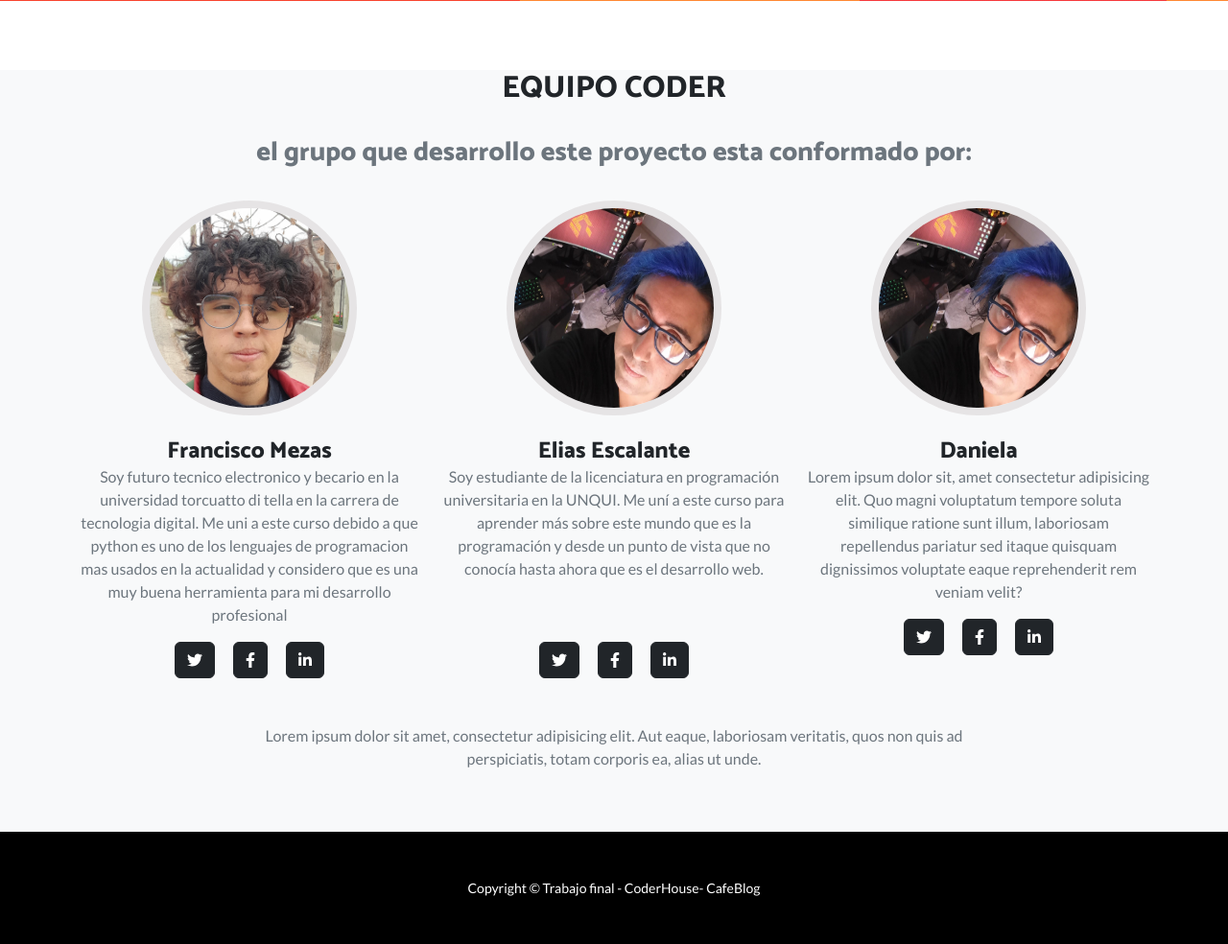
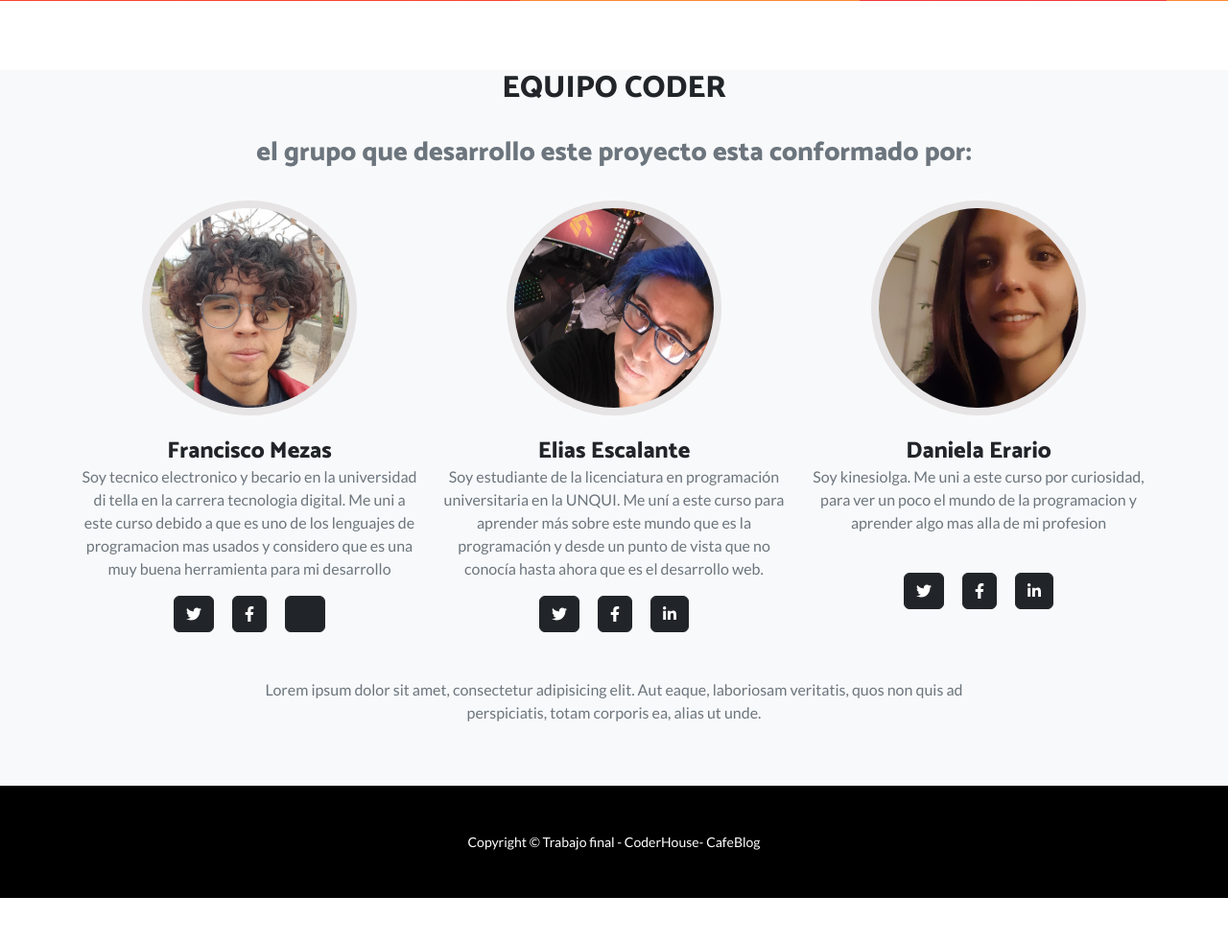
Before and after one commit to eliasescalante/Cursos_de_Baristas_web, a Django app: page /nosotros in a window 1280 px wide. Shown: the part 878-1862 px from the top of the page at 96% size. After the commit the page ends 1814 px from the top, so only its background shows below. Run offline with Django 4.2, Linux system fonts and the light colour scheme; some libraries are stand-ins or nearby versions.

Commit message:
nosotros

```diff
--- a/blogCafe/CursosApp/templates/CursosApp/nosotros.html
+++ b/blogCafe/CursosApp/templates/CursosApp/nosotros.html
@@ -21,10 +21,11 @@
                 <div class="team-member">
                     <img class="mx-auto rounded-circle" src="{% static 'CursosApp/assets/img/franciscomm.jpeg' %}" alt="..." />
                     <h4>Francisco Mezas</h4>
-                    <p class="text-muted">Soy futuro tecnico electronico y becario en la universidad torcuatto di tella en la carrera de tecnologia digital. Me uni a este curso debido a que python es uno de los lenguajes de programacion mas usados en la actualidad y considero que es una muy buena herramienta para mi desarrollo profesional</p>
+                    <p class="text-muted">Soy tecnico electronico y becario en la universidad di tella en la carrera tecnologia digital. Me uni a este curso debido a que es uno de los lenguajes de programacion mas usados y considero que es una muy buena herramienta para mi desarrollo</p>
                     <a class="btn btn-dark btn-social mx-2" href="https://twitter.com/MFrancisss15" aria-label="Parveen Anand Twitter Profile"><i class="fab fa-twitter"></i></a>
                     <a class="btn btn-dark btn-social mx-2" href="https://www.facebook.com/francisco.mezas.5" aria-label="Parveen Anand Facebook Profile"><i class="fab fa-facebook-f"></i></a>
-                    <a class="btn btn-dark btn-social mx-2" href="https://www.linkedin.com/in/francisco-mezas-b38787267/" aria-label="Parveen Anand LinkedIn Profile"><i class="fab fa-linkedin-in"></i></a>
+                    <a class="btn btn-dark btn-social mx-2" href="https://www.linkedin.com/in/francisco-mezas-b38787267/" aria-label="Parveen Anand LinkedIn Profile"><i class="fab f
+                        -linkedin-in"></i></a>
                 </div>
             </div>
             <div class="col-lg-4">
@@ -32,8 +33,6 @@
                     <img class="mx-auto rounded-circle" src="{% static 'CursosApp/assets/img/elias.jpeg' %}" alt="..." />
                     <h4>Elias Escalante</h4>
                     <p class="text-muted">Soy estudiante de la licenciatura en programación universitaria en la  UNQUI.  Me uní a este curso para aprender más sobre este mundo que es la programación  y desde un punto de vista que no conocía hasta ahora que es el desarrollo web.</p>
-                    <br>
-                    <br>
                     <a class="btn btn-dark btn-social mx-2" href="#!" aria-label="Diana Petersen Twitter Profile"><i class="fab fa-twitter"></i></a>
                     <a class="btn btn-dark btn-social mx-2" href="#!" aria-label="Diana Petersen Facebook Profile"><i class="fab fa-facebook-f"></i></a>
                     <a class="btn btn-dark btn-social mx-2" href="https://www.linkedin.com/in/elias-escalante/?utm_source=share&utm_campaign=share_via&utm_content=profile&utm_medium=android_app" aria-label="Diana Petersen LinkedIn Profile"><i class="fab fa-linkedin-in"></i></a>
@@ -41,9 +40,10 @@
             </div>
             <div class="col-lg-4">
                 <div class="team-member">
-                    <img class="mx-auto rounded-circle" src="{% static 'CursosApp/assets/img/elias.jpeg' %}" alt="..." />
-                    <h4>Daniela</h4>
-                    <p class="text-muted">Lorem ipsum dolor sit, amet consectetur adipisicing elit. Quo magni voluptatum tempore soluta similique ratione sunt illum, laboriosam repellendus pariatur sed itaque quisquam dignissimos voluptate eaque reprehenderit rem veniam velit?</p>
+                    <img class="mx-auto rounded-circle" src="{% static 'CursosApp/assets/img/daniela.jpeg' %}" alt="..." />
+                    <h4>Daniela Erario</h4>
+                    <p class="text-muted">Soy kinesiolga. Me uni a este curso por curiosidad, para ver un poco el mundo de la programacion y aprender algo mas alla de mi profesion</p>
+                    <br>
                     <a class="btn btn-dark btn-social mx-2" href="#!" aria-label="Larry Parker Twitter Profile"><i class="fab fa-twitter"></i></a>
                     <a class="btn btn-dark btn-social mx-2" href="#!" aria-label="Larry Parker Facebook Profile"><i class="fab fa-facebook-f"></i></a>
                     <a class="btn btn-dark btn-social mx-2" href="#!" aria-label="Larry Parker LinkedIn Profile"><i class="fab fa-linkedin-in"></i></a>
```
Also changed, not shown: blogCafe/CursosApp/static/CursosApp/assets/img/daniela.jpeg (added).
